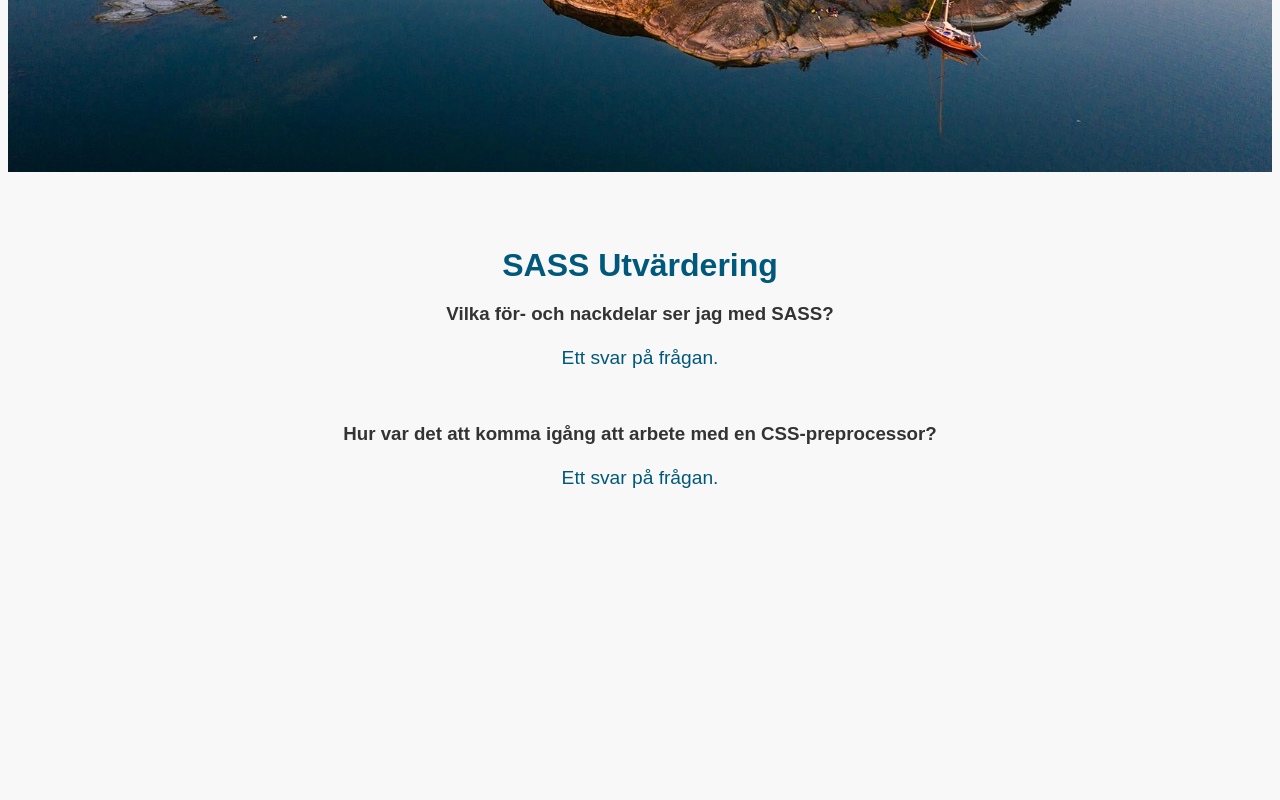
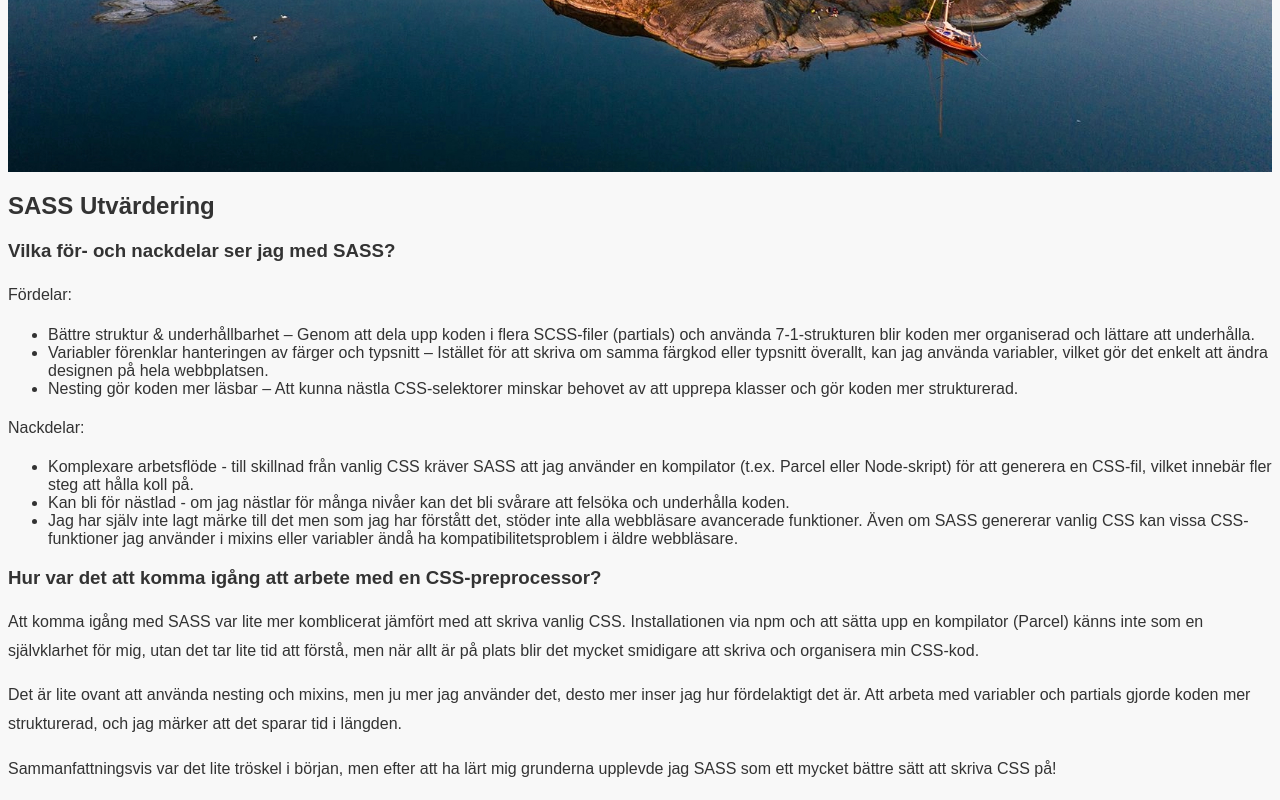
Before and after one commit to ellenliden/DT211G_moment3, a website built with Parcel: page src/sass.html in a window 1280 px wide. Shown: the part 516-1316 px from the top of the page. Before the commit the page ends 1097 px from the top, so only its background shows below. Built offline with nearby package versions, Linux system fonts and the light colour scheme.

Commit message:
uppdaterat sass-sidan med mer innehåll, lagt till divider på about-sidan och index-sidan

```diff
--- a/src/sass.html
+++ b/src/sass.html
@@ -49,13 +49,66 @@
       </section>
     </header>
     <main>
-      <!-- Sektion 1: Rubrik och text -->
-      <section class="intro">
+      <!-- Sektion 1: Rubrik, text med frågor -->
+      <section class="questions">
         <h2>SASS Utvärdering</h2>
         <h3>Vilka för- och nackdelar ser jag med SASS?</h3>
-        <p>Ett svar på frågan.</p>
+        <p>Fördelar:</p>
+        <ul>
+          <li>
+            Bättre struktur & underhållbarhet – Genom att dela upp koden i flera
+            SCSS-filer (partials) och använda 7-1-strukturen blir koden mer
+            organiserad och lättare att underhålla.
+          </li>
+          <li>
+            Variabler förenklar hanteringen av färger och typsnitt – Istället
+            för att skriva om samma färgkod eller typsnitt överallt, kan jag
+            använda variabler, vilket gör det enkelt att ändra designen på hela
+            webbplatsen.
+          </li>
+          <li>
+            Nesting gör koden mer läsbar – Att kunna nästla CSS-selektorer
+            minskar behovet av att upprepa klasser och gör koden mer
+            strukturerad.
+          </li>
+        </ul>
+        <p>Nackdelar:</p>
+        <ul>
+          <li>
+            Komplexare arbetsflöde - till skillnad från vanlig CSS kräver SASS
+            att jag använder en kompilator (t.ex. Parcel eller Node-skript) för
+            att generera en CSS-fil, vilket innebär fler steg att hålla koll på.
+          </li>
+          <li>
+            Kan bli för nästlad - om jag nästlar för många nivåer kan det bli
+            svårare att felsöka och underhålla koden.
+          </li>
+          <li>
+            Jag har själv inte lagt märke till det men som jag har förstått det,
+            stöder inte alla webbläsare avancerade funktioner. Även om SASS
+            genererar vanlig CSS kan vissa CSS-funktioner jag använder i mixins
+            eller variabler ändå ha kompatibilitetsproblem i äldre webbläsare.
+          </li>
+        </ul>
         <h3>Hur var det att komma igång att arbete med en CSS-preprocessor?</h3>
-        <p>Ett svar på frågan.</p>
+        <p>
+          Att komma igång med SASS var lite mer komblicerat jämfört med att
+          skriva vanlig CSS. Installationen via npm och att sätta upp en
+          kompilator (Parcel) känns inte som en självklarhet för mig, utan det
+          tar lite tid att förstå, men när allt är på plats blir det mycket
+          smidigare att skriva och organisera min CSS-kod.
+        </p>
+        <p>
+          Det är lite ovant att använda nesting och mixins, men ju mer jag
+          använder det, desto mer inser jag hur fördelaktigt det är. Att arbeta
+          med variabler och partials gjorde koden mer strukturerad, och jag
+          märker att det sparar tid i längden.
+        </p>
+        <p>
+          Sammanfattningsvis var det lite tröskel i början, men efter att ha
+          lärt mig grunderna upplevde jag SASS som ett mycket bättre sätt att
+          skriva CSS på!
+        </p>
       </section>
     </main>
   </body>
```
Also changed, not shown: src/about.html (+2 -0 lines), src/index.html (+4 -0 lines).
